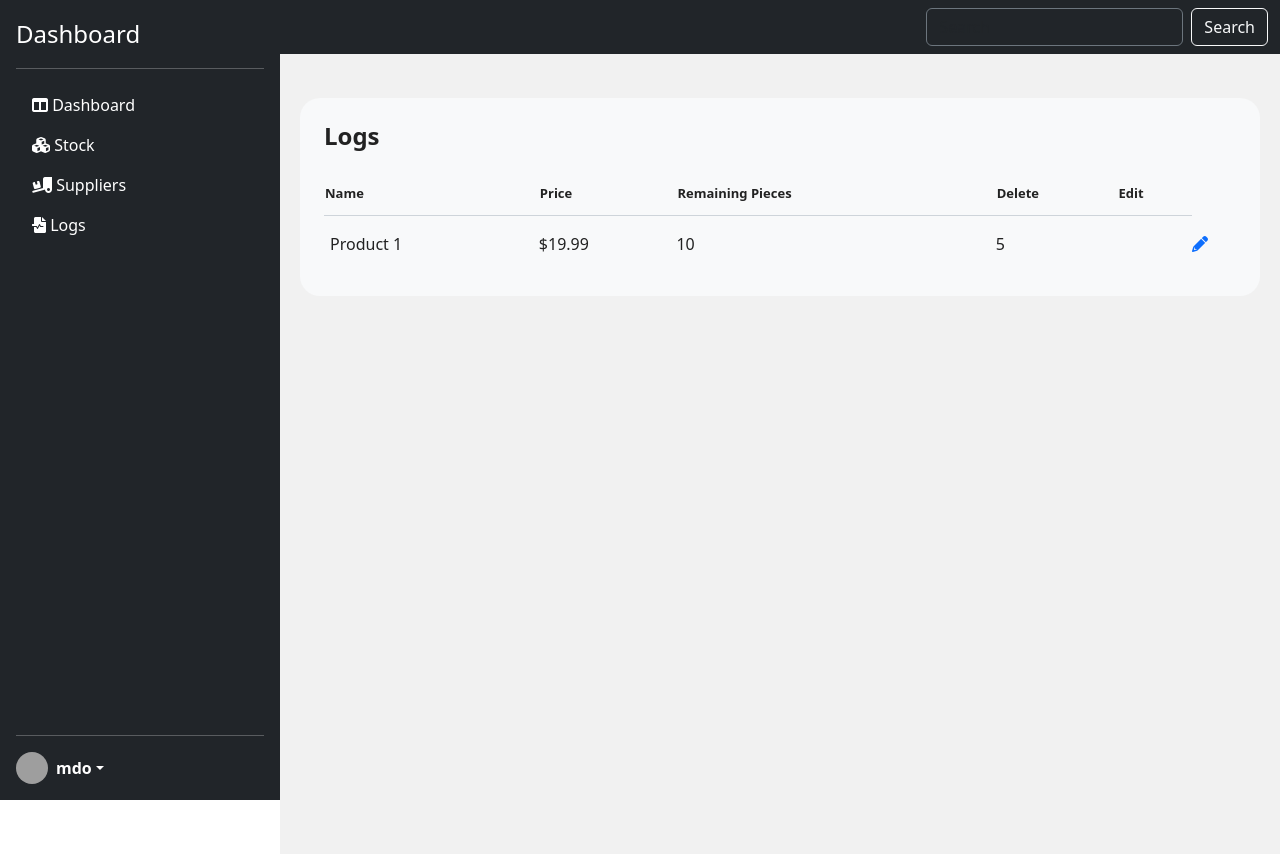
After one commit to amrs1001/Inventory-System, a PHP site: page /logs.php in a window 1280 px wide. The commit adds this page. Run offline with PHP 8.4, Linux system fonts and the light colour scheme; grey boxes are pictures that could not be loaded.

Commit message:
Created the dashboard, logs and sidebar icons.
Co-authored-by: TaqiEldeen <Taqi-Eldeen@users.noreply.github.com>

```diff
--- /dev/null
+++ b/logs.css
@@ -0,0 +1,82 @@
+.main-content {
+    margin-left: 280px;
+    padding: 20px;
+    min-height: 100vh;
+    background-color: #f1f1f1;
+}
+.sidebar {
+    width: 280px;
+    height: 100vh;
+    position: fixed;
+    top: 0;
+    left: 0;
+    background-color: #343a40;
+    padding-top: 20px;
+    overflow-y: auto;
+}
+.table-data {
+    display: flex;
+    flex-wrap: wrap;
+    grid-gap: 24px;
+    margin-top: 24px;
+    width: 100%;
+    color: #222;
+}
+
+.table-data>div {
+    border-radius: 20px;
+    background: #f8f9fa;
+    padding: 24px;
+    overflow-x: auto;
+}
+
+.head {
+    display: flex;
+    align-items: center;
+    grid-gap: 16px;
+    margin-bottom: 24px;
+}
+
+.head h3 {
+    margin-right: auto;
+    font-size: 24px;
+    font-weight: 600;
+}
+.order {
+    flex-grow: 1;
+    flex-basis: 500px;
+}
+
+.order table {
+    width: 100%;
+    border-collapse: collapse;
+}
+
+.order table th {
+    padding-bottom: 12px;
+    font-size: 13px;
+    text-align: left;
+    border-bottom: 1px solid #ced4da;
+}
+
+.order table td {
+    padding: 16px 0;
+}
+
+.order table tr td:first-child {
+    display: flex;
+    align-items: center;
+    grid-gap: 12px;
+    padding-left: 6px;
+}
+
+.order table td img {
+    width: 36px;
+    height: 36px;
+    border-radius: 50%;
+    object-fit: cover;
+}
+
+.order table tbody tr:hover {
+    background: #e9ecef;
+}
--- /dev/null
+++ b/logs.php
@@ -0,0 +1,56 @@
+<?php
+include_once 'sidebar.php';
+?>
+<html>
+    <head>
+        <link rel="stylesheet" href="logs.css">
+    </head>
+    <body>
+
+
+        <div class="main-content">
+            <div class="table-data">
+                <div class="order">
+                    <div class="head">
+                        <h3>Logs</h3>
+                    </div>
+                    <table id="productsTable">
+                        <thead>
+                            <tr>
+                                <th>Name</th>
+
+                                <th>Price</th>
+
+                                <th>Remaining Pieces</th>
+                                <th>Delete</th>
+                                <th>Edit</th>
+                            </tr>
+                        </thead>
+                        <tbody>
+                            <tr>
+                                <td class="pname">Product 1</td>
+
+                                <td class="pprice">$19.99</td>
+
+                                <td class="psold">10</td>
+                                <td class="premain">5</td>
+                                <td class="de" id="delete">
+
+                                    </td>
+                                    <td class="de" id="edit">
+                                        <a href="/manageProducts/edit/product1_id">
+                                            <i class="fa-solid fa-pencil"></i>
+                                        </a>
+                                    </td>
+                                </tr>
+
+
+                            </tbody>
+                        </table>
+                    </div>
+                </div>
+
+            </div>
+    </body>
+
+        </html>
--- /dev/null
+++ b/sidebar.css
@@ -0,0 +1,22 @@
+.sidebar {
+    width: 280px;
+    height: 100vh;
+    position: fixed;
+    top: 0;
+    left: 0;
+    overflow-y: auto;
+    background-color: #343a40;
+    padding-top: 20px;
+}
+
+.sidebar a .fs-4 {
+    white-space: nowrap;
+    overflow: hidden;
+    text-overflow: ellipsis;
+}
+.main-content {
+    margin-left: 280px;
+    padding: 20px;
+    min-height: 100vh;
+    background-color: #f1f1f1;
+}
--- a/sidebar.php
+++ b/sidebar.php
@@ -4,38 +4,29 @@
     <meta charset="utf-8">
     <meta name="viewport" content="width=device-width, initial-scale=1">
     <link href="https://cdn.jsdelivr.net/npm/bootstrap@5.3.3/dist/css/bootstrap.min.css" rel="stylesheet">
-    <style>
-        .sidebar {
-            width: 280px;
-            height: 100vh;
-        }
-
-    </style>
+    <link rel="stylesheet" href="https://cdnjs.cloudflare.com/ajax/libs/font-awesome/6.0.0-beta3/css/all.min.css">
+   <link rel="stylesheet" href="sidebar.css">
 </head>
 <body>
 
   <main class="d-flex flex-nowrap">
-
         <div class="d-flex flex-column flex-shrink-0 p-3 text-bg-dark sidebar">
             <a href="/" class="d-flex align-items-center mb-3 mb-md-0 me-md-auto text-white text-decoration-none">
                 <span class="fs-4">Dashboard</span>
             </a>
             <hr>
             <ul class="nav nav-pills flex-column mb-auto" id="sidebar-nav">
-                <li class="nav-item">
-                    <a href="sidebar.php" class="nav-link text-white">Home</a>
+                <li>
+                    <a href="dashboard.html" class="nav-link text-white"><i class="fa-solid fa-table-columns"></i> Dashboard</a>
                 </li>
                 <li>
-                    <a href="dashboard.html" class="nav-link text-white">Dashboard</a>
+                    <a href="products.html" class="nav-link text-white"><i class="fa-solid fa-cubes"></i> Stock</a>
                 </li>
                 <li>
-                    <a href="orders.html" class="nav-link text-white">Orders</a>
+                    <a href="customers.html" class="nav-link text-white"><i class="fa-solid fa-truck-ramp-box"></i> Suppliers</a>
                 </li>
                 <li>
-                    <a href="products.html" class="nav-link text-white">Products</a>
-                </li>
-                <li>
-                    <a href="customers.html" class="nav-link text-white">Customers</a>
+                    <a href="customers.html" class="nav-link text-white"><i class="fa-solid fa-file-waveform"></i> Logs</a>
                 </li>
             </ul>
             <hr>
@@ -49,12 +40,12 @@
                     <li><a class="dropdown-item" href="#">Settings</a></li>
                     <li><a class="dropdown-item" href="#">Profile</a></li>
                     <li><hr class="dropdown-divider"></li>
-                    <li><a class="dropdown-item" href="#">Sign out</a></li>
+                    <li><a class="dropdown-item" href="#"><i class="fa-solid fa-right-from-bracket"></i> Sign out</a></li>
                 </ul>
             </div>
         </div>
 
-        <div class="flex-grow-1 d-flex flex-column">
+        <div class="flex-grow-1 d-flex flex-column" style="margin-left: 280px;">
           <nav class="navbar bg-dark search-nav">
             <div class="container-fluid justify-content-end">
               <form class="d-flex" role="search">
```
Also changed, not shown: dashboard.css (added, +123 -0 lines), dashboard.php (added, +95 -0 lines).
